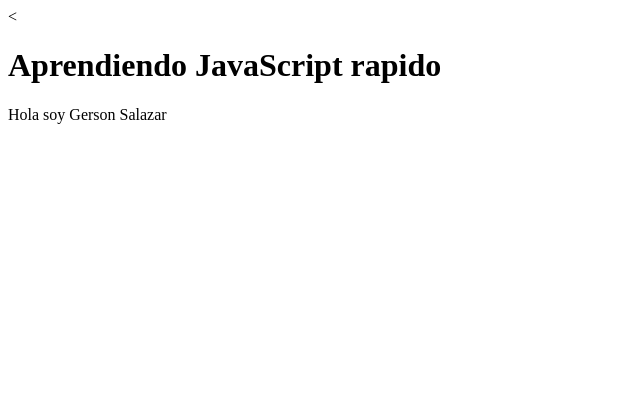
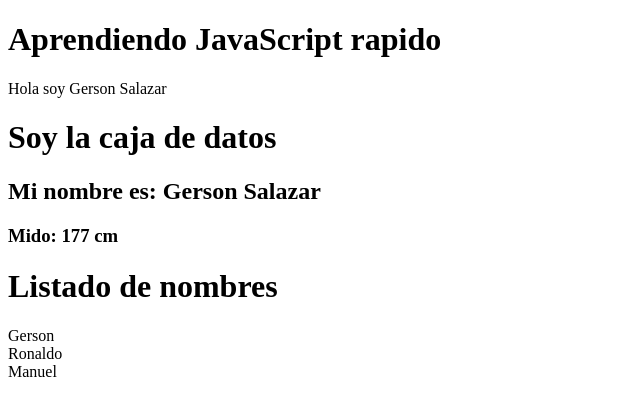
Before and after one commit to GersonGMR/MasterFrameworksJS, a plain HTML site: page RepasoJS/index.html in a window 1280 px wide. Shown: the whole page, without its empty margins (0-640 px from the left). Drawn offline with Linux system fonts and the light colour scheme.

Commit message:
Funciones, variables, bucles, entre otros en js

```diff
--- a/RepasoJS/index.html
+++ b/RepasoJS/index.html
@@ -1,15 +1,15 @@
-<<!DOCTYPE html>
+<!DOCTYPE html>
 <html lang="es" dir="ltr">
   <head>
     <meta charset="utf-8">
     <title>Repaso JavaScript rápido</title>
-    <script src="main.js" type="text/javascript"></script>
   </head>
   <body>
     <h1>
       Aprendiendo JavaScript rapido
     </h1>
     <p>Hola soy Gerson Salazar</p>
-
+    <div id="datos"></div>
+    <script src="main.js" type="text/javascript"></script>
   </body>
 </html>
--- a/RepasoJS/main.js
+++ b/RepasoJS/main.js
@@ -1 +1,53 @@
-alert('Hola mundo!!');
+var nombre = "Gerson Salazar";
+var altura = 176;
+
+/*
+var concatenacion = nombre + " " + altura;
+
+var datos = document.getElementById("datos");
+datos.innerHTML = `
+   <h1>Soy la caja de datos</h1>
+   <h2>Mi nombre es: ${nombre}</h2>
+   <h3>Mido: ${altura} cm</h3>
+`;
+if(altura >= 176){
+  datos.innerHTML += '<h1>Eres una persona ALTA</h1>';
+}else {
+  datos.innerHTML += '<h1>Eres una persona BAJITA</h1>';
+}
+
+for (var i = 2000; i <= 2020; i++) {
+  // bloque de instrucciones
+  datos.innerHTML += "<h2>Estamos en el año: "+i;
+}
+
+*/
+
+function MuestraMiNombre(nombre, altura){
+  var misDatos = `
+     <h1>Soy la caja de datos</h1>
+     <h2>Mi nombre es: ${nombre}</h2>
+     <h3>Mido: ${altura} cm</h3>
+  `;
+  return misDatos;
+}
+
+function imprimir(){
+  var datos = document.getElementById("datos");
+  datos.innerHTML = MuestraMiNombre("Gerson Salazar", 177);
+
+}
+
+imprimir();
+
+var nombres = ['Gerson', 'Ronaldo', 'Manuel'];
+
+document.write('<h1>Listado de nombres</h1>');
+/*
+for (var i = 0; i < nombres.length; i++) {
+  document.write(nombres[i] + '<br/>');
+}
+*/
+nombres.forEach((nombre) => {
+  document.write(nombre + '<br/>');
+});
```
